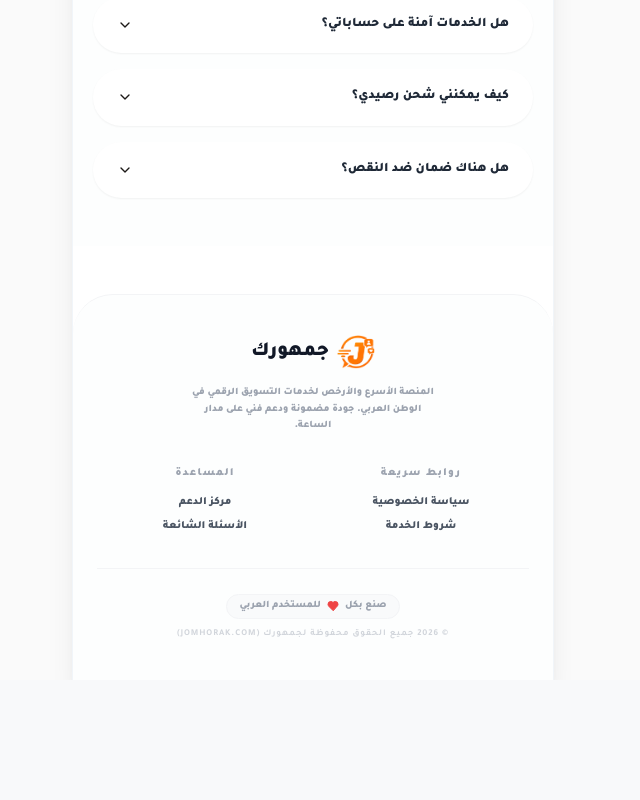
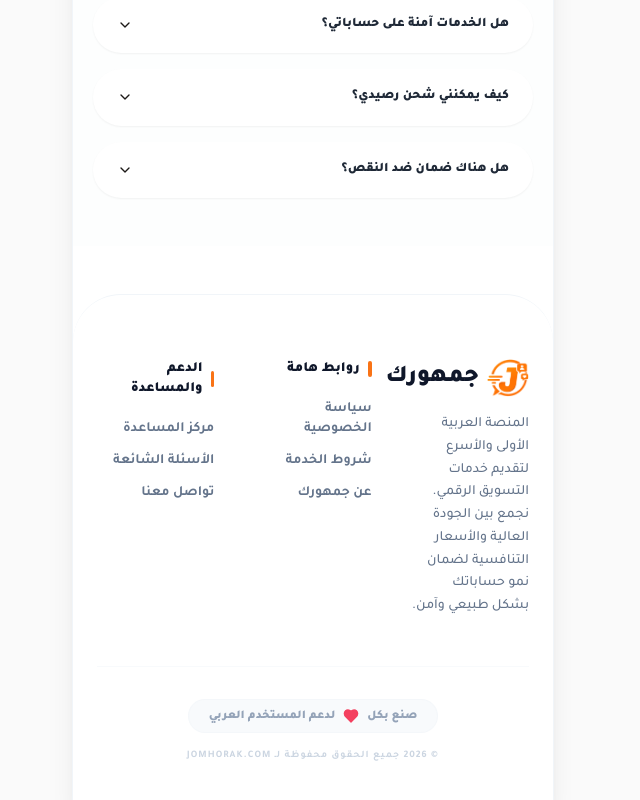
Before and after one commit to younesmrzok/jomhorok, a Next.js app: page / in a window 1280 px wide. Shown: the part 2470-3270 px from the top of the page, without its empty margins (327-967 px from the left). Before the commit the page ends 3150 px from the top, so only its background shows below. Built offline with nearby package versions, Linux system fonts and the light colour scheme.

Commit message:
مرحباً،
أريد إجراء إعادة تصميم كاملة للفوتر في جميع صفحات الموقع، لأن ا

```diff
--- a/src/app/login/page.tsx
+++ b/src/app/login/page.tsx
@@ -92,8 +92,6 @@ export default function LoginPage() {
         message = "البريد الإلكتروني المدخل غير صالح.";
       } else if (error.code === 'auth/network-request-failed') {
         message = "فشل الاتصال بالإنترنت. تأكد من جودة اتصالك.";
-      } else if (error.message && error.message.includes('reCAPTCHA')) {
-        message = error.message;
       }
 
       toast({ variant: "destructive", title: "فشل الدخول", description: message });
@@ -231,41 +229,51 @@ export default function LoginPage() {
             </CardContent>
           </Card>
 
-          <footer className="px-6 py-10 border-t border-gray-100 bg-gray-50/30 space-y-8 rounded-t-[2.5rem] mt-24 -mx-6 mb-[-3rem] pt-16 font-tajawal text-center">
-            <div className="flex flex-col items-center space-y-4">
+          <footer className="mt-20 border-t border-slate-100 bg-white rounded-t-[3rem] pt-16 pb-10 px-6 font-tajawal -mx-6 mb-[-3rem]">
+            <div className="max-w-4xl mx-auto space-y-12">
+              <div className="grid grid-cols-1 md:grid-cols-2 gap-10 text-right">
+                <div className="space-y-4">
                   <div className="flex items-center gap-2">
                     <Image src={headerLogoUrl} alt="جمهورك" width={38} height={38} className="object-contain" />
-                <span className="text-xl font-black text-gray-900">جمهورك</span>
+                    <span className="text-xl font-black text-slate-900">جمهورك</span>
                   </div>
-              <p className="text-[10px] text-gray-400 font-black max-w-[250px] leading-relaxed">
+                  <p className="text-xs text-slate-500 leading-relaxed font-bold max-w-xs">
                     المنصة الأسرع والأرخص لخدمات التسويق الرقمي في الوطن العربي. جودة مضمونة ودعم فني على مدار الساعة.
                   </p>
                 </div>
-            <div className="grid grid-cols-2 gap-8 px-4 text-center">
-              <div className="space-y-3">
-                <h4 className="text-[11px] font-black text-gray-400 uppercase tracking-widest">روابط سريعة</h4>
-                <ul className="space-y-2 text-[11px] font-black text-gray-600">
-                  <li><Link href="/dashboard/privacy">سياسة الخصوصية</Link></li>
-                  <li><Link href="/dashboard/terms">شروط الخدمة</Link></li>
+
+                <div className="grid grid-cols-2 gap-8">
+                  <div className="space-y-4">
+                    <h4 className="text-xs font-black text-slate-900 flex items-center gap-2">
+                      <div className="w-1 h-3 bg-orange-500 rounded-full" />
+                      القانونية
+                    </h4>
+                    <ul className="space-y-2 text-[11px] font-black text-slate-400">
+                      <li><Link href="/dashboard/privacy" className="hover:text-orange-500 transition-colors">سياسة الخصوصية</Link></li>
+                      <li><Link href="/dashboard/terms" className="hover:text-orange-500 transition-colors">شروط الخدمة</Link></li>
                     </ul>
                   </div>
-              <div className="space-y-3">
-                <h4 className="text-[11px] font-black text-gray-400 uppercase tracking-widest">المساعدة</h4>
-                <ul className="space-y-2 text-[11px] font-black text-gray-600">
-                  <li><Link href="/dashboard/support">مركز الدعم</Link></li>
-                  <li><Link href="/dashboard/support">الأسئلة الشائعة</Link></li>
+                  <div className="space-y-4">
+                    <h4 className="text-xs font-black text-slate-900 flex items-center gap-2">
+                      <div className="w-1 h-3 bg-orange-500 rounded-full" />
+                      المساعدة
+                    </h4>
+                    <ul className="space-y-2 text-[11px] font-black text-slate-400">
+                      <li><Link href="/dashboard/support" className="hover:text-orange-500 transition-colors">مركز الدعم</Link></li>
+                      <li><Link href="/dashboard/support" className="hover:text-orange-500 transition-colors">الأسئلة الشائعة</Link></li>
                     </ul>
                   </div>
                 </div>
-            <div className="pt-6 border-t border-gray-100 text-center space-y-4">
-              <div className="space-y-2">
-                <div className="inline-flex items-center gap-1.5 text-[10px] font-black text-gray-400 bg-gray-50 px-3 py-1 rounded-full border border-gray-100 select-none">
+              </div>
+
+              <div className="pt-8 border-t border-slate-50 flex flex-col items-center gap-4 text-center">
+                <div className="inline-flex items-center gap-1.5 text-[10px] font-black text-slate-400 bg-slate-50 px-4 py-1.5 rounded-full border border-slate-100">
                   <span>صنع بكل</span>
-                  <Heart className="h-3 w-3 text-red-500 fill-red-500" />
+                  <Heart className="h-3 w-3 text-rose-500 fill-rose-500 animate-pulse" />
                   <span>للمستخدم العربي</span>
                 </div>
-                <p className="text-[9px] text-gray-300 font-bold uppercase tracking-widest select-none">
-                  &copy; 2026 جميع الحقوق محفوظة لجمهورك (Jomhorak.com)
+                <p className="text-[9px] text-slate-300 font-bold uppercase tracking-widest">
+                  &copy; 2026 جميع الحقوق محفوظة لجمهورك (JOMHORAK.COM)
                 </p>
               </div>
             </div>
--- a/src/app/page.tsx
+++ b/src/app/page.tsx
@@ -435,38 +435,53 @@ export default function LandingPage() {
             </Accordion>
           </section>
 
-          <footer className="px-6 py-10 border-t border-gray-100 bg-gray-50/30 space-y-8 rounded-t-[2.5rem] font-body mt-12">
-            <div className="flex flex-col items-center text-center space-y-4">
+          <footer className="mt-12 border-t border-slate-100 bg-white rounded-t-[3rem] pt-16 pb-10 px-6 font-tajawal">
+            <div className="max-w-4xl mx-auto space-y-12">
+              <div className="grid grid-cols-1 md:grid-cols-3 gap-10 text-right">
+                <div className="space-y-4 col-span-1 md:col-span-1">
                   <div className="flex items-center gap-2">
-                <Image src={headerLogoUrl} alt="جمهورك" width={38} height={38} className="object-contain" />
-                <span className="text-xl font-black text-gray-900">جمهورك</span>
+                    <Image src={headerLogoUrl} alt="جمهورك" width={42} height={42} className="object-contain" />
+                    <span className="text-2xl font-black text-slate-900">جمهورك</span>
                   </div>
-              <p className="text-[10px] text-gray-400 font-black max-w-[250px] leading-relaxed">
-                المنصة الأسرع والأرخص لخدمات التسويق الرقمي في الوطن العربي. جودة مضمونة ودعم فني على مدار الساعة.
+                  <p className="text-sm text-slate-500 leading-relaxed font-medium">
+                    المنصة العربية الأولى والأسرع لتقديم خدمات التسويق الرقمي. نجمع بين الجودة العالية والأسعار التنافسية لضمان نمو حساباتك بشكل طبيعي وآمن.
                   </p>
                 </div>
-            <div className="grid grid-cols-2 gap-8 px-4 text-center">
-              <div className="space-y-3">
-                <h4 className="text-[11px] font-black text-gray-400 uppercase tracking-widest">روابط سريعة</h4>
-                <ul className="space-y-2 text-[11px] font-black text-gray-600">
-                  <li><Link href="/register">سياسة الخصوصية</Link></li>
-                  <li><Link href="/register">شروط الخدمة</Link></li>
+
+                <div className="space-y-5">
+                  <h4 className="text-sm font-black text-slate-900 flex items-center gap-2">
+                    <div className="w-1 h-4 bg-orange-500 rounded-full" />
+                    روابط هامة
+                  </h4>
+                  <ul className="space-y-3 text-sm font-bold text-slate-500">
+                    <li><Link href="/register" className="hover:text-orange-500 transition-colors">سياسة الخصوصية</Link></li>
+                    <li><Link href="/register" className="hover:text-orange-500 transition-colors">شروط الخدمة</Link></li>
+                    <li><Link href="/register" className="hover:text-orange-500 transition-colors">عن جمهورك</Link></li>
                   </ul>
                 </div>
-              <div className="space-y-3">
-                <h4 className="text-[11px] font-black text-gray-400 uppercase tracking-widest">المساعدة</h4>
-                <ul className="space-y-2 text-[11px] font-black text-gray-600">
-                  <li><Link href="/register">مركز الدعم</Link></li>
-                  <li><Link href="/register">الأسئلة الشائعة</Link></li>
+
+                <div className="space-y-5">
+                  <h4 className="text-sm font-black text-slate-900 flex items-center gap-2">
+                    <div className="w-1 h-4 bg-orange-500 rounded-full" />
+                    الدعم والمساعدة
+                  </h4>
+                  <ul className="space-y-3 text-sm font-bold text-slate-500">
+                    <li><Link href="/register" className="hover:text-orange-500 transition-colors">مركز المساعدة</Link></li>
+                    <li><Link href="/register" className="hover:text-orange-500 transition-colors">الأسئلة الشائعة</Link></li>
+                    <li><a href="mailto:contact@jomhorak.com" className="hover:text-orange-500 transition-colors">تواصل معنا</a></li>
                   </ul>
                 </div>
               </div>
-            <div className="pt-6 border-t border-gray-100 text-center space-y-4">
-              <div className="space-y-2">
-                <div className="inline-flex items-center gap-1.5 text-[10px] font-black text-gray-400 bg-gray-50 px-3 py-1 rounded-full border border-gray-100 select-none">
-                  <span>صنع بكل</span><Heart className="h-3 w-3 text-red-500 fill-red-500" /><span>للمستخدم العربي</span>
+
+              <div className="pt-8 border-t border-slate-50 flex flex-col items-center gap-4">
+                <div className="inline-flex items-center gap-2 bg-slate-50 px-5 py-2 rounded-full border border-slate-100/50">
+                  <span className="text-xs font-black text-slate-400">صنع بكل</span>
+                  <Heart className="h-4 w-4 text-rose-500 fill-rose-500 animate-pulse" />
+                  <span className="text-xs font-black text-slate-400">لدعم المستخدم العربي</span>
                 </div>
-                <p className="text-[9px] text-gray-300 font-bold uppercase tracking-widest select-none">&copy; 2026 جميع الحقوق محفوظة لجمهورك (Jomhorak.com)</p>
+                <p className="text-[10px] text-slate-300 font-bold uppercase tracking-widest text-center">
+                  &copy; 2026 جميع الحقوق محفوظة لـ JOMHORAK.COM
+                </p>
               </div>
             </div>
           </footer>
--- a/src/app/register/page.tsx
+++ b/src/app/register/page.tsx
@@ -275,41 +275,51 @@ export default function RegisterPage() {
             </CardContent>
           </Card>
 
-          <footer className="px-6 py-10 border-t border-gray-100 bg-gray-50/30 space-y-8 rounded-t-[2.5rem] mt-24 -mx-6 mb-[-3rem] pt-16 font-tajawal text-center">
-            <div className="flex flex-col items-center space-y-4">
+          <footer className="mt-20 border-t border-slate-100 bg-white rounded-t-[3rem] pt-16 pb-10 px-6 font-tajawal -mx-6 mb-[-3rem]">
+            <div className="max-w-4xl mx-auto space-y-12">
+              <div className="grid grid-cols-1 md:grid-cols-2 gap-10 text-right">
+                <div className="space-y-4">
                   <div className="flex items-center gap-2">
                     <Image src={headerLogoUrl} alt="جمهورك" width={38} height={38} className="object-contain" />
-                <span className="text-xl font-black text-gray-900">جمهورك</span>
+                    <span className="text-xl font-black text-slate-900">جمهورك</span>
                   </div>
-              <p className="text-[10px] text-gray-400 font-black max-w-[250px] leading-relaxed">
+                  <p className="text-xs text-slate-500 leading-relaxed font-bold max-w-xs">
                     المنصة الأسرع والأرخص لخدمات التسويق الرقمي في الوطن العربي. جودة مضمونة ودعم فني على مدار الساعة.
                   </p>
                 </div>
-            <div className="grid grid-cols-2 gap-8 px-4 text-center">
-              <div className="space-y-3">
-                <h4 className="text-[11px] font-black text-gray-400 uppercase tracking-widest">روابط سريعة</h4>
-                <ul className="space-y-2 text-[11px] font-black text-gray-600">
-                  <li><Link href="/dashboard/privacy">سياسة الخصوصية</Link></li>
-                  <li><Link href="/dashboard/terms">شروط الخدمة</Link></li>
+
+                <div className="grid grid-cols-2 gap-8">
+                  <div className="space-y-4">
+                    <h4 className="text-xs font-black text-slate-900 flex items-center gap-2">
+                      <div className="w-1 h-3 bg-orange-500 rounded-full" />
+                      القانونية
+                    </h4>
+                    <ul className="space-y-2 text-[11px] font-black text-slate-400">
+                      <li><Link href="/dashboard/privacy" className="hover:text-orange-500 transition-colors">سياسة الخصوصية</Link></li>
+                      <li><Link href="/dashboard/terms" className="hover:text-orange-500 transition-colors">شروط الخدمة</Link></li>
                     </ul>
                   </div>
-              <div className="space-y-3">
-                <h4 className="text-[11px] font-black text-gray-400 uppercase tracking-widest">المساعدة</h4>
-                <ul className="space-y-2 text-[11px] font-black text-gray-600">
-                  <li><Link href="/dashboard/support">مركز الدعم</Link></li>
-                  <li><Link href="/dashboard/support">الأسئلة الشائعة</Link></li>
+                  <div className="space-y-4">
+                    <h4 className="text-xs font-black text-slate-900 flex items-center gap-2">
+                      <div className="w-1 h-3 bg-orange-500 rounded-full" />
+                      المساعدة
+                    </h4>
+                    <ul className="space-y-2 text-[11px] font-black text-slate-400">
+                      <li><Link href="/dashboard/support" className="hover:text-orange-500 transition-colors">مركز الدعم</Link></li>
+                      <li><Link href="/dashboard/support" className="hover:text-orange-500 transition-colors">الأسئلة الشائعة</Link></li>
                     </ul>
                   </div>
                 </div>
-            <div className="pt-6 border-t border-gray-100 text-center space-y-4">
-              <div className="space-y-2">
-                <div className="inline-flex items-center gap-1.5 text-[10px] font-black text-gray-400 bg-gray-50 px-3 py-1 rounded-full border border-gray-100 select-none">
+              </div>
+
+              <div className="pt-8 border-t border-slate-50 flex flex-col items-center gap-4 text-center">
+                <div className="inline-flex items-center gap-1.5 text-[10px] font-black text-slate-400 bg-slate-50 px-4 py-1.5 rounded-full border border-slate-100">
                   <span>صنع بكل</span>
-                  <Heart className="h-3 w-3 text-red-500 fill-red-500" />
+                  <Heart className="h-3 w-3 text-rose-500 fill-rose-500 animate-pulse" />
                   <span>للمستخدم العربي</span>
                 </div>
-                <p className="text-[9px] text-gray-300 font-bold uppercase tracking-widest select-none">
-                  &copy; 2026 جميع الحقوق محفوظة لجمهورك (Jomhorak.com)
+                <p className="text-[9px] text-slate-300 font-bold uppercase tracking-widest">
+                  &copy; 2026 جميع الحقوق محفوظة لجمهورك (JOMHORAK.COM)
                 </p>
               </div>
             </div>
--- a/src/components/layout/main-layout.tsx
+++ b/src/components/layout/main-layout.tsx
@@ -68,7 +68,6 @@ export function MainLayout({ children }: { children: React.ReactNode }) {
   const getAvatarUrl = () => {
     if (loading || !userData?.gender) return null;
 
-    // تأكيد صارم: female -> أنثى، male -> ذكر
     if (userData.gender === 'female') {
       return `https://api.dicebear.com/7.x/avataaars/svg?seed=female_jomhorak_v3&skinColor=fbe0d0&topType=longHair,bob,curly,curvy,hijab,turban&accessoriesType=none&clotheType=overall,blazerAndShirt&eyeType=default&mouthType=smile`;
     }
@@ -216,43 +215,51 @@ export function MainLayout({ children }: { children: React.ReactNode }) {
           {children}
         </div>
 
-        <footer className="px-6 py-10 border-t border-gray-100 bg-gray-50/30 space-y-8 rounded-t-[2.5rem] mt-24 font-tajawal -mx-4">
-          <div className="flex flex-col items-center text-center space-y-4">
+        <footer className="mt-20 border-t border-slate-100 bg-white rounded-t-[3rem] pt-16 pb-10 px-6 font-tajawal -mx-4">
+          <div className="max-w-4xl mx-auto space-y-12">
+            <div className="grid grid-cols-1 md:grid-cols-2 gap-10 text-right">
+              <div className="space-y-4">
                 <div className="flex items-center gap-2">
-              <Image src={headerLogoUrl} alt="جمهورك" width={40} height={40} className="object-contain" />
-              <span className="text-xl font-black text-gray-900">جمهورك</span>
+                  <Image src={headerLogoUrl} alt="جمهورك" width={38} height={38} className="object-contain" />
+                  <span className="text-xl font-black text-slate-900">جمهورك</span>
                 </div>
-            <p className="text-[10px] text-gray-400 font-black max-w-[250px] leading-relaxed">
+                <p className="text-xs text-slate-500 leading-relaxed font-bold">
                   المنصة الأسرع والأرخص لخدمات التسويق الرقمي في الوطن العربي. جودة مضمونة ودعم فني على مدار الساعة.
                 </p>
               </div>
 
-          <div className="grid grid-cols-2 gap-8 px-4 text-center">
-            <div className="space-y-3">
-              <h4 className="text-[11px] font-black text-gray-400 uppercase tracking-widest">روابط سريعة</h4>
-              <ul className="space-y-2 text-[11px] font-black text-gray-600">
-                <li><Link href="/dashboard/privacy">سياسة الخصوصية</Link></li>
-                <li><Link href="/dashboard/terms">شروط الخدمة</Link></li>
+              <div className="grid grid-cols-2 gap-8">
+                <div className="space-y-4">
+                  <h4 className="text-xs font-black text-slate-900 flex items-center gap-2">
+                    <div className="w-1 h-3 bg-orange-500 rounded-full" />
+                    القانونية
+                  </h4>
+                  <ul className="space-y-2 text-[11px] font-black text-slate-400">
+                    <li><Link href="/dashboard/privacy" className="hover:text-orange-500 transition-colors">سياسة الخصوصية</Link></li>
+                    <li><Link href="/dashboard/terms" className="hover:text-orange-500 transition-colors">شروط الخدمة</Link></li>
                   </ul>
                 </div>
-            <div className="space-y-3">
-              <h4 className="text-[11px] font-black text-gray-400 uppercase tracking-widest">المساعدة</h4>
-              <ul className="space-y-2 text-[11px] font-black text-gray-600">
-                <li><Link href="/dashboard/support">مركز الدعم</Link></li>
-                <li><Link href="/dashboard/support">الأسئلة الشائعة</Link></li>
+                <div className="space-y-4">
+                  <h4 className="text-xs font-black text-slate-900 flex items-center gap-2">
+                    <div className="w-1 h-3 bg-orange-500 rounded-full" />
+                    المساعدة
+                  </h4>
+                  <ul className="space-y-2 text-[11px] font-black text-slate-400">
+                    <li><Link href="/dashboard/support" className="hover:text-orange-500 transition-colors">مركز الدعم</Link></li>
+                    <li><Link href="/dashboard/support" className="hover:text-orange-500 transition-colors">الأسئلة الشائعة</Link></li>
                   </ul>
                 </div>
               </div>
+            </div>
 
-          <div className="pt-6 border-t border-gray-100 text-center space-y-4">
-            <div className="space-y-2">
-              <div className="inline-flex items-center gap-1.5 text-[10px] font-black text-gray-400 bg-gray-50 px-3 py-1 rounded-full border border-gray-100 select-none">
+            <div className="pt-8 border-t border-slate-50 flex flex-col items-center gap-4 text-center">
+              <div className="inline-flex items-center gap-1.5 text-[10px] font-black text-slate-400 bg-slate-50 px-4 py-1.5 rounded-full border border-slate-100">
                 <span>صنع بكل</span>
-                <Heart className="h-3 w-3 text-red-500 fill-red-500" />
+                <Heart className="h-3 w-3 text-rose-500 fill-rose-500 animate-pulse" />
                 <span>للمستخدم العربي</span>
               </div>
-              <p className="text-[9px] text-gray-300 font-bold uppercase tracking-widest select-none">
-                &copy; 2026 جميع الحقوق محفوظة لجمهورك (Jomhorak.com)
+              <p className="text-[9px] text-slate-300 font-bold uppercase tracking-widest">
+                &copy; 2026 جميع الحقوق محفوظة لجمهورك (JOMHORAK.COM)
               </p>
             </div>
           </div>
```
Lines whose indentation alone changed are shown as unchanged.
